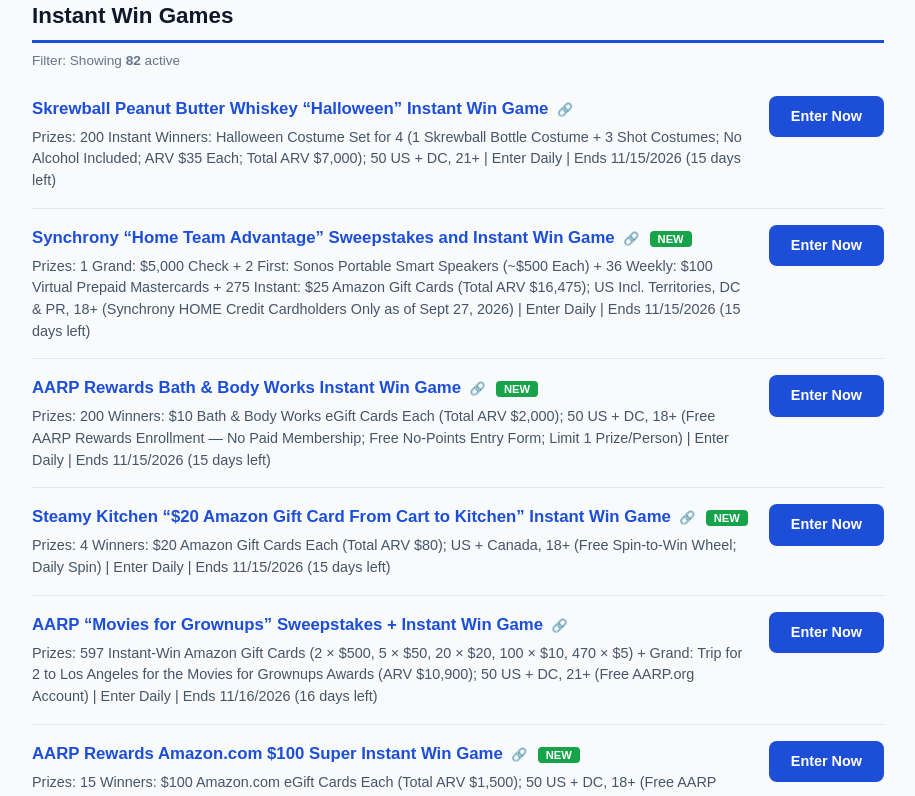
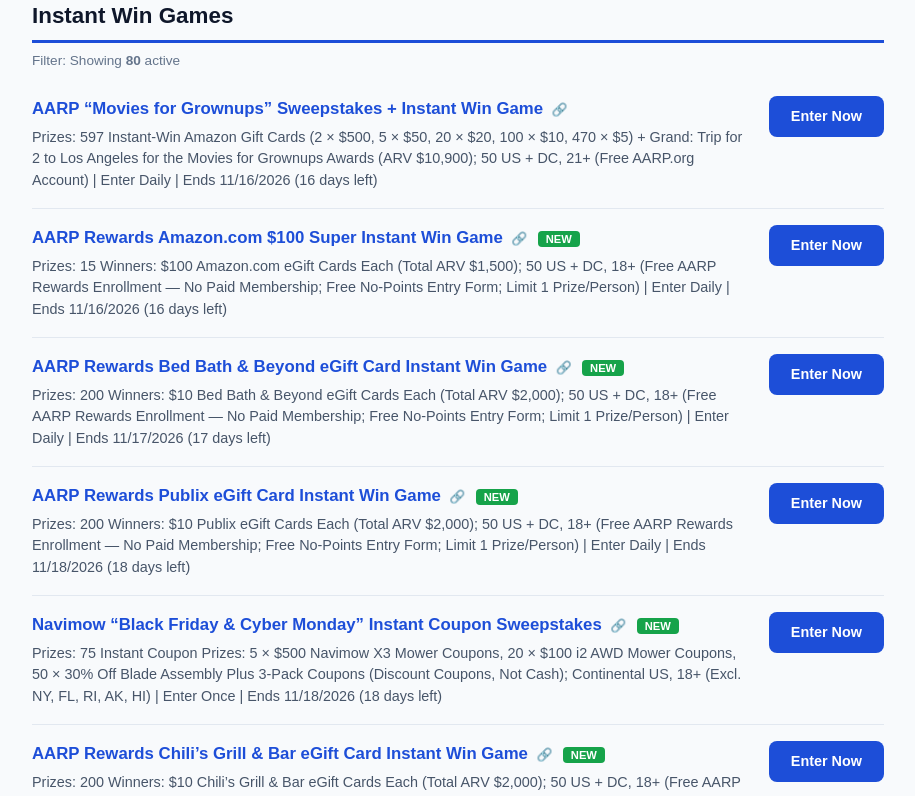
Before and after one commit to haroun26-dev/brandnewsite, a Next.js app: page / in a window 1280 px wide. Shown: the part 540-1336 px from the top of the page, without its empty margins (182-1097 px from the left). Built offline with nearby package versions, Linux system fonts and the light colour scheme.

Commit message:
Refresh listings

```diff
--- a/app/page.tsx
+++ b/app/page.tsx
@@ -17,10 +17,10 @@ interface Listing {
   added: string; // YYYY-MM-DD — NEW badge shows when added within the last 3 days
 }
 
-// Listings verified November 15, 2026. Update this list regularly —
+// Listings verified November 16, 2026. Update this list regularly —
 // remove ended sweepstakes and add new ones by editing this file and redeploying.
 const SWEEPSTAKES: Listing[] = [
-// Listings verified November 15, 2026. Update this list regularly —
+// Listings verified November 16, 2026. Update this list regularly —
 // remove ended sweepstakes and add new ones by editing this file and redeploying.
   // ---- Instant Win Games ----
 
@@ -252,16 +252,6 @@ const SWEEPSTAKES: Listing[] = [
 
 
 
-  {
-    id: 259,
-    title: "Skrewball Peanut Butter Whiskey \u201cHalloween\u201d Instant Win Game",
-    type: "instant",
-    prizes: "200 Instant Winners: Halloween Costume Set for 4 (1 Skrewball Bottle Costume + 3 Shot Costumes; No Alcohol Included; ARV $35 Each; Total ARV $7,000); 50 US + DC, 21+",
-    frequency: "Enter Daily",
-    ends: "2026-11-15",
-    url: "https://www.skrewballwhiskey.com",
-    added: "2026-10-23",
-  },
 
   {
     id: 260,
@@ -442,7 +432,7 @@ const SWEEPSTAKES: Listing[] = [
     id: 367,
     title: "SaverLife \u201cScratch and Save\u201d 2026 Instant Win Game",
     type: "instant",
-    prizes: "1,500 Instant Winners: 1,200 \u00d7 $5 PayPal Payments + 300 \u00d7 $20 PayPal Payments (Total ARV $12,000); 50 US + DC, 18+ (Free SaverLife Membership; Valid PayPal Account Required; Limit 1 Prize/Person)",
+    prizes: "14,352 Instant Winners: $5 Payment Each via PayPal/ACH/Venmo (Total ARV $71,760); 50 US + DC, 18+ (Free SaverLife Membership; Up to 3 Game Plays/Week; Limit 1 Prize/Person)",
     frequency: "Enter Weekly",
     ends: "2027-01-05",
     url: "https://app.saverlife.org/scratchandsaveamoe20",
@@ -582,16 +572,6 @@ const SWEEPSTAKES: Listing[] = [
 
 
 
-  {
-    id: 416,
-    title: "Synchrony \u201cHome Team Advantage\u201d Sweepstakes and Instant Win Game",
-    type: "instant",
-    prizes: "1 Grand: $5,000 Check + 2 First: Sonos Portable Smart Speakers (~$500 Each) + 36 Weekly: $100 Virtual Prepaid Mastercards + 275 Instant: $25 Amazon Gift Cards (Total ARV $16,475); US Incl. Territories, DC & PR, 18+ (Synchrony HOME Credit Cardholders Only as of Sept 27, 2026)",
-    frequency: "Enter Daily",
-    ends: "2026-11-15",
-    url: "https://www.homenetworksweepstakes2026.com/",
-    added: "2026-11-06",
-  },
 
   {
     id: 427,
@@ -732,16 +712,6 @@ const SWEEPSTAKES: Listing[] = [
     added: "2026-11-10",
   },
 
-  {
-    id: 476,
-    title: "AARP Rewards Bath & Body Works Instant Win Game",
-    type: "instant",
-    prizes: "200 Winners: $10 Bath & Body Works eGift Cards Each (Total ARV $2,000); 50 US + DC, 18+ (Free AARP Rewards Enrollment — No Paid Membership; Free No-Points Entry Form; Limit 1 Prize/Person)",
-    frequency: "Enter Daily",
-    ends: "2026-11-15",
-    url: "https://sweeps.aarp.org/",
-    added: "2026-11-10",
-  },
 
   {
     id: 477,
@@ -909,16 +879,6 @@ const SWEEPSTAKES: Listing[] = [
     added: "2026-11-13",
   },
 
-  {
-    id: 527,
-    title: "Steamy Kitchen “$20 Amazon Gift Card From Cart to Kitchen” Instant Win Game",
-    type: "instant",
-    prizes: "4 Winners: $20 Amazon Gift Cards Each (Total ARV $80); US + Canada, 18+ (Free Spin-to-Win Wheel; Daily Spin)",
-    frequency: "Enter Daily",
-    ends: "2026-11-15",
-    url: "https://steamykitchen.com/255624-20-amazon-gift-card-from-cart-to-kitchen-instant-win.html",
-    added: "2026-11-13",
-  },
 
 
   {
@@ -976,6 +936,30 @@ const SWEEPSTAKES: Listing[] = [
     ends: "2026-11-21",
     url: "https://sweeps.aarp.org/",
     added: "2026-11-15",
+  },
+
+
+  {
+    id: 563,
+    title: "AARP Rewards Walgreens eGift Card Instant Win Game",
+    type: "instant",
+    prizes: "200 Winners: $10 Walgreens eGift Cards Each (Total ARV $2,000); 50 US + DC, 18+ (Free AARP Rewards Enrollment \u2014 No Paid Membership; Free No-Points Entry Form; Limit 1 Prize/Person)",
+    frequency: "Enter Daily",
+    ends: "2026-11-22",
+    url: "https://sweeps.aarp.org/",
+    added: "2026-11-16",
+  },
+
+  {
+    id: 564,
+    title: "Kick \u201cSunset Reward Case\u201d GTA VI Giveaway",
+    type: "instant",
+    prizes: "10,000 Winners: Grand Theft Auto VI Ultimate Edition Game Code Each for PS5 or Xbox Series X|S (ARV $99.99 Each; Total ARV ~$999,900; Codes Issued On/After Nov 19, 2026 Launch; Winning Not Guaranteed); 18+ Worldwide (PS5 Codes Regional \u2014 62 Territories Incl. US; Xbox Codes Global; Free Kick Account; Watch 3 Hours/Day to Unlock 1 Case/Day)",
+    frequency: "Enter Daily",
+    ends: "2026-12-07",
+    url: "https://kick.com",
+    hot: true,
+    added: "2026-11-16",
   },
 
   // ---- Sweepstakes ----
@@ -1542,16 +1526,6 @@ const SWEEPSTAKES: Listing[] = [
     added: "2026-10-26",
   },
 
-  {
-    id: 304,
-    title: "Eckrich \u201cBig Ten Championship Game\u201d Sweepstakes",
-    type: "sweepstakes",
-    prizes: "Grand: Trip for 2 to the 2026 Discover Big Ten Championship Game in Indianapolis (Dec 5, 2026) \u2014 2 Game Tickets, Round-Trip Economy Airfare or Ground Transport Within 150 Miles + 2 Hotel Nights (Dec 4\u20135, 2026; ARV $2,250); US, 18+",
-    frequency: "Enter Once",
-    ends: "2026-11-15",
-    url: "https://eckrich.sfdbrands.com/en-us/promotions/ticket-giveaway/",
-    added: "2026-10-26",
-  },
 
   {
     id: 305,
@@ -1588,16 +1562,6 @@ const SWEEPSTAKES: Listing[] = [
   },
 
 
-  {
-    id: 317,
-    title: "Sparkle \u201cHome Essentials\u201d Sweepstakes",
-    type: "sweepstakes",
-    prizes: "Grand: Year\u2019s Supply of Sparkle Paper Towels \u2014 53 Double Rolls Awarded as 10 \u00d7 $9 Coupons (ARV $90); 50 US + DC, 18+",
-    frequency: "Enter Once",
-    ends: "2026-11-15",
-    url: "https://www.sparkletowels.com/win-a-year-supply-sweeps",
-    added: "2026-10-27",
-  },
 
   {
     id: 320,
@@ -1762,16 +1726,6 @@ const SWEEPSTAKES: Listing[] = [
     added: "2026-10-31",
   },
 
-  {
-    id: 358,
-    title: "Ultimate iHeartCountry Christmas Vacation Sweepstakes",
-    type: "sweepstakes",
-    prizes: "Grand: Las Vegas Trip for 2 (Dec 9\u201312, 2026) \u2014 Round-Trip Airfare, 3 Nights at Caesars Palace, 2 Tickets to Thomas Rhett (Dec 10), 2 Tickets to Luke Bryan & Jason Aldean Double Down Concert (Dec 11), Bacchanal Buffet Dinner for 2 + $200 Ground Transport Gift Card (ARV $3,993); 50 US + DC, 21+",
-    frequency: "Enter Daily",
-    ends: "2026-11-15",
-    url: "https://news.iheart.com/promotions/ultimate-iheartcountry-christmas-vacation-2026-national-1928322/",
-    added: "2026-10-31",
-  },
 
   {
     id: 359,
@@ -1807,16 +1761,6 @@ const SWEEPSTAKES: Listing[] = [
     added: "2026-10-31",
   },
 
-  {
-    id: 363,
-    title: "Kansas City Chiefs \u201cUltimate KC Holiday\u201d Sweepstakes",
-    type: "sweepstakes",
-    prizes: "Grand: 4 Club-Level Tickets to Chiefs vs. Patriots (Dec 21, 2026) + Field Passes + Postgame Field Photo + 4 Find Magic Tickets to the Hallmark Christmas Experience (ARV $5,000); US, 18+ (Excl. FL, NY & PR)",
-    frequency: "Enter Once",
-    ends: "2026-11-15",
-    url: "https://web.witcontests.com/chiefs/sweepstakes/win/the-ultimate-kc-holiday-261001",
-    added: "2026-10-31",
-  },
 
 
   {
@@ -1877,29 +1821,9 @@ const SWEEPSTAKES: Listing[] = [
 
 
 
-  {
-    id: 379,
-    title: "J\u00e4germeister \u201cLoyalty Q4\u201d Sweepstakes",
-    type: "sweepstakes",
-    prizes: "5 Winners: Grand: Branded J\u00e4germeister Adirondack-Style Chair (ARV $150) + 4 First: Branded J\u00e4germeister ShotSkis (ARV $50 Each; No Alcohol in Any Prize); 50 US + DC, 21+ (Valid US Driver\u2019s License or Government Photo ID)",
-    frequency: "Enter Once",
-    ends: "2026-11-15",
-    url: "https://us.jagermeister.com/join-us",
-    added: "2026-11-02",
-  },
-
-
-
-  {
-    id: 384,
-    title: "WD-40 “Thanks for Giving” Sweepstakes",
-    type: "sweepstakes",
-    prizes: "1 Winner: $250 Amazon Gift Card; US, 18+",
-    frequency: "Enter Once",
-    ends: "2026-11-15",
-    url: "https://thanksforgivingsweepstakes.wd40.com/",
-    added: "2026-11-03",
-  },
+
+
+
 
   {
     id: 385,
@@ -1912,16 +1836,6 @@ const SWEEPSTAKES: Listing[] = [
     added: "2026-11-03",
   },
 
-  {
-    id: 386,
-    title: "Delta Faucet “$2,100 Hair Care” Sweepstakes",
-    type: "sweepstakes",
-    prizes: "1 Winner: Hair Care Prize Package \u2014 Delta Versacurl Tool, H2Okinetic Raincan Shower Head, Clarifi Filter System/Cartridges, RevAir Complete Routine Bundle + 10 The Doux Hair-Care Products (ARV $2,100); 50 US + DC, 18+",
-    frequency: "Enter Once",
-    ends: "2026-11-15",
-    url: "https://www.deltafaucet.com/giveaways",
-    added: "2026-11-03",
-  },
 
   {
     id: 387,
@@ -2051,16 +1965,6 @@ const SWEEPSTAKES: Listing[] = [
 
 
 
-  {
-    id: 420,
-    title: "Honda \u201cRide Red\u201d Sweepstakes",
-    type: "sweepstakes",
-    prizes: "1 Winner: 2026 Honda CRF450RX Motorcycle (ARV $9,999); 50 US + DC, 18+ (Void FL, NY, RI)",
-    frequency: "Enter Once",
-    ends: "2026-11-15",
-    url: "https://powersports.honda.com/crf450rx-rideredandwinsweepstakes",
-    added: "2026-11-06",
-  },
 
 
   {
@@ -2361,16 +2265,6 @@ const SWEEPSTAKES: Listing[] = [
     added: "2026-11-09",
   },
 
-  {
-    id: 471,
-    title: "KitchenAid \u00d7 Corkcicle \u201cMindFULLness Fridge\u201d Sweepstakes",
-    type: "sweepstakes",
-    prizes: "5 Winners: KitchenAid MindFULLness Fridge + Co-Branded Corkcicle Bottle Set (16-oz Mug, 20-oz Sport Canteen, 40-oz Cruiser) + $500 via ACH Each (ARV $4,929 Each; Total ARV $24,645); US, 18+",
-    frequency: "Enter Once",
-    ends: "2026-11-15",
-    url: "https://www.kitchenaidxcorkciclesweeps.com",
-    added: "2026-11-09",
-  },
 
   {
     id: 472,
@@ -2417,28 +2311,7 @@ const SWEEPSTAKES: Listing[] = [
   },
 
 
-  {
-    id: 484,
-    title: "Rally House “Big Ten Football Championship” Sweepstakes",
-    type: "sweepstakes",
-    prizes: "Grand: Big Ten Football Championship Prize Pack — 4 Game Tickets + On-Field Sideline Pre-Game Experience (ARV $1,320), Airfare + Hotel Package (ARV $5,000), $250 Rally House x Big Ten Gift Card + Merch Bundle (ARV $350) (Total ARV $6,920); 50 US + DC, 18+",
-    frequency: "Enter Once",
-    ends: "2026-11-15",
-    url: "https://shop.bigtenstore.com/btfc-enter-to-win",
-    added: "2026-11-10",
-  },
-
-  {
-    id: 485,
-    title: "TENA “Take Back Your Game” Sweepstakes",
-    type: "sweepstakes",
-    prizes: "Grand: $15,000 Big Game Trip for 2 to Super Bowl LXI in Inglewood, CA — Hotel, Airfare, Game Tickets (ARV $15,000) + (3) Second: 65\" TV + Sports Streaming Subscription + $200 Gift Card (ARV $1,000 Each; Total ARV $18,000); US, 18+",
-    frequency: "Enter Once",
-    ends: "2026-11-15",
-    url: "https://takebackyourgame.com",
-    hot: true,
-    added: "2026-11-10",
-  },
+
 
   {
     id: 486,
@@ -2851,16 +2724,6 @@ const SWEEPSTAKES: Listing[] = [
     added: "2026-11-13",
   },
 
-  {
-    id: 536,
-    title: "KitchenAid x YETI “Field To Table” Sweepstakes",
-    type: "sweepstakes",
-    prizes: "5 Winners: KitchenAid Artisan Plus Stand Mixer (YETI Edition) + Metal Food Grinder Attachment + YETI Tundra 35 Cooler + YETI Rambler 24 oz Food Jar + YETI Hopper M20 Backpack Cooler + YETI 12\" Cast Iron Skillet Each ($1,768 Each; Total ARV $8,840); 48 Contiguous US + DC, 18+ (19+ AL, NE; Void AK/HI)",
-    frequency: "Enter Daily",
-    ends: "2026-11-15",
-    url: "https://www.fieldtotablesweepstakes.com/",
-    added: "2026-11-13",
-  },
 
   {
     id: 537,
@@ -2985,16 +2848,6 @@ const SWEEPSTAKES: Listing[] = [
     added: "2026-11-14",
   },
 
-  {
-    id: 551,
-    title: "Southern Living \u201cHead Start on Holidays\u201d Sweepstakes",
-    type: "sweepstakes",
-    prizes: "28 Winners: $100 Amazon Gift Cards Each (1 per Daily Entry Period; Total ARV $2,800); 50 US + DC, 18+ (Southern Living Registration Required)",
-    frequency: "Enter Daily",
-    ends: "2026-11-15",
-    url: "https://www.southernliving.com/",
-    added: "2026-11-14",
-  },
 
   {
     id: 554,
@@ -3097,6 +2950,117 @@ const SWEEPSTAKES: Listing[] = [
     ends: "2026-11-30",
     url: "https://www.crutchfield.com",
     added: "2026-11-15",
+  },
+
+  {
+    id: 565,
+    title: "HGTV \u201cHoliday Dough\u201d Sweepstakes",
+    type: "sweepstakes",
+    prizes: "1 Winner: $5,000 Check (ARV $5,000); 50 US + DC, 21+",
+    frequency: "Enter Daily",
+    ends: "2027-01-05",
+    url: "https://www.hgtv.com/sweepstakes/holiday-dough",
+    added: "2026-11-16",
+  },
+
+  {
+    id: 566,
+    title: "TLC / Food Network \u201cSeason to Shine\u201d Giveaway",
+    type: "sweepstakes",
+    prizes: "1 Winner: $5,000 Check (ARV $5,000); 50 US + DC, 21+ (Also Enterable at FoodNetwork.com \u2014 Same Drawing)",
+    frequency: "Enter Daily",
+    ends: "2027-01-07",
+    url: "https://tlc.com/sweepstakes/",
+    added: "2026-11-16",
+  },
+
+  {
+    id: 567,
+    title: "The Little Potato Company \u201cLittle Holiday Happiness\u201d Sweepstakes",
+    type: "sweepstakes",
+    prizes: "30 Winners: 15 US \u00d7 $1,000 Grocery Store Gift Card (Winner Picks Store) + 15 Canadian \u00d7 $1,000 CAD (Total US ARV $15,000); 50 US + DC + Canada, 18+ (Void PR, Guam, USVI)",
+    frequency: "Enter Once",
+    ends: "2027-01-06",
+    url: "https://www.littlepotatoes.com/holiday-happiness/",
+    added: "2026-11-16",
+  },
+
+  {
+    id: 568,
+    title: "Sony Electronics \u201cSuper Bowl LXI\u201d Sweepstakes",
+    type: "sweepstakes",
+    prizes: "1 Grand Prize: Trip for 2 to Super Bowl LXI in Los Angeles, Feb 12\u201315, 2027 \u2014 RT Coach Airfare, 3 Hotel Nights, $300 Amex Gift Card, 2 Game Tickets (ERV $10,000); 50 US + DC, 18+ (19+ AL/NE, 21+ MS)",
+    frequency: "Enter Once",
+    ends: "2026-12-15",
+    url: "https://cloud.email.sel.sony.com/SonyxNFLSuperBowlLXI",
+    added: "2026-11-16",
+  },
+
+  {
+    id: 569,
+    title: "American Airlines \u201cLonghorn Perks\u201d Sweepstakes",
+    type: "sweepstakes",
+    prizes: "1 Winner: 2-Night Trip for 2 to Nashville \u2014 Texas Longhorns vs. Vanderbilt: Hotel, RT Airfare, Game Tickets + $200 Cash (ARV $2,300); US, 18+ (19+ AL/NE; Free AAdvantage Membership Required)",
+    frequency: "Enter Daily",
+    ends: "2027-01-22",
+    url: "https://www.aa.com/longhornsperks",
+    added: "2026-11-16",
+  },
+
+  {
+    id: 570,
+    title: "Kelley Blue Book \u201cRoute 66 Passport\u201d Sweepstakes",
+    type: "sweepstakes",
+    prizes: "100 Winners: $500 Digital Cash Card Each Toward a Road Trip (Total ARV $50,000); 50 US + DC, 18+ (Up to 6 Entries \u2014 1 Per Completed Map Activity/Trivia)",
+    frequency: "Enter Once",
+    ends: "2026-11-30",
+    url: "https://www.kbb100roadtrip.com",
+    added: "2026-11-16",
+  },
+
+  {
+    id: 571,
+    title: "Frito-Lay \u201cGameday Experiences\u201d Sweepstakes",
+    type: "sweepstakes",
+    prizes: "128 Winners: 32 NFL Game Trips for 2 \u2014 Airfare, Hotel, Game Tickets, Parking + $750 Cash (ARV up to ~$5,250 Each) + 64 NFL Merchandise Prizes + 32 Autographed Memorabilia (Total ARV $184,152); 50 US + DC, 18+ (19+ AL/NE; Entry via Participating Product UPC Code or Free AMOE)",
+    frequency: "Enter Daily",
+    ends: "2026-12-06",
+    url: "https://www.tostitosgamedayexperiences.com",
+    hot: true,
+    added: "2026-11-16",
+  },
+
+  {
+    id: 572,
+    title: "Visit Orlando / Tripadvisor \u201cCommon Ground: Orlando Edition\u201d Sweepstakes",
+    type: "sweepstakes",
+    prizes: "1 Winner + Guest: 8-Night Orlando Dream Vacation \u2014 RT Airfare, Hotel/Resort of Winner\u2019s Choice, $8,000 Theme-Park/Attraction Funds + Visit Orlando Planning Session (ARV $15,000); US + DC + Canada + Mexico + UK, 21+",
+    frequency: "Enter Once",
+    ends: "2026-12-31",
+    url: "https://tripadvisor.shorthandstories.com/common-ground-orlando-edition-sweepstakes/",
+    added: "2026-11-16",
+  },
+
+  {
+    id: 573,
+    title: "Al Capone \u201cSeason of Giving\u201d Cash Giveaway",
+    type: "sweepstakes",
+    prizes: "8 Winners: $500 Check Each (Total ARV $4,000; 1 Per Weekly Drawing); 50 US + DC, 21+ (Tobacco Consumers Only; Excl. MA, MI, IA, VA)",
+    frequency: "Enter Daily",
+    ends: "2026-12-16",
+    url: "https://www.alcapone-us.com/sweepstakes",
+    added: "2026-11-16",
+  },
+
+  {
+    id: 574,
+    title: "Sparkling Ice \u201cFuel Your Holidays\u201d Sweepstakes",
+    type: "sweepstakes",
+    prizes: "4 Winners: Grand: $2,500 Gift Card + 3 \u00d7 $500 Fuel Gift Cards (Total ARV $4,000); 50 US + DC, 18+ (Entry via 30-Second Game; Receipt Upload or Free Mail-in AMOE Earns 5 Bonus Entries/Day)",
+    frequency: "Enter Daily",
+    ends: "2026-12-31",
+    url: "https://www.sparklingicefuelyourholidays.com",
+    added: "2026-11-16",
   },
 
 ];
@@ -3431,7 +3395,7 @@ export default function Home() {
         </section>
 
         <p style={{ color: "#94a3b8", fontSize: "0.8rem", marginTop: "40px", lineHeight: 1.6 }}>
-          Listings last verified November 15, 2026. Always check the official rules on
+          Listings last verified November 16, 2026. Always check the official rules on
           the sponsor&apos;s page before entering. Sweepstakes Central is not affiliated
           with the sponsors listed.
         </p>
```
